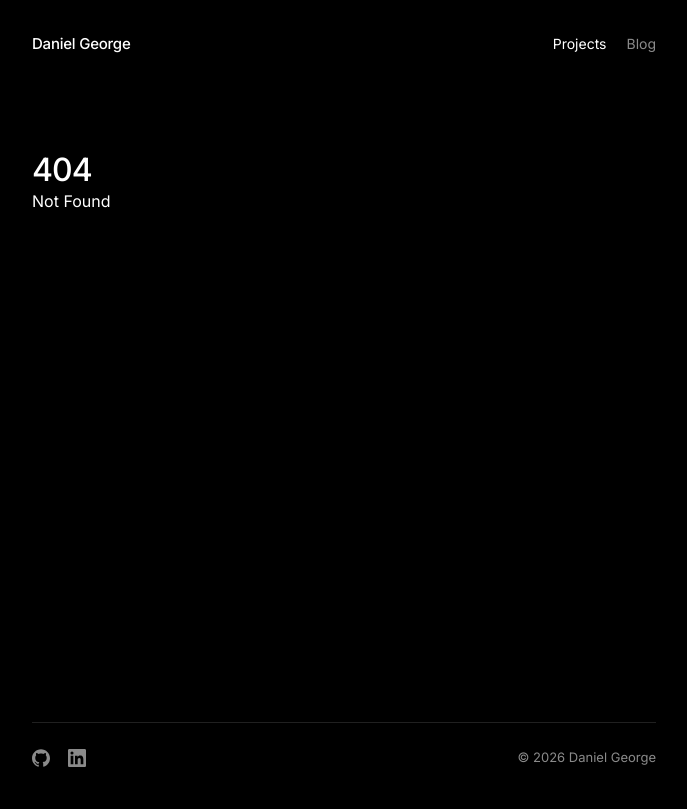
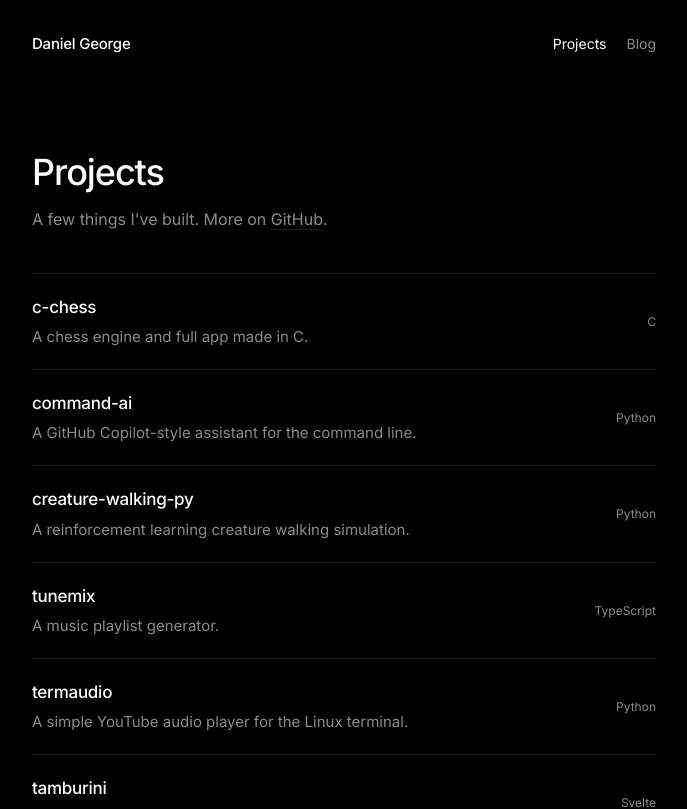
Before and after one commit to othema/othema.github.io, a SvelteKit app: page /projects in a window 1280 px wide. Before the commit this address had no page. Shown: the top 809 px of the page, without its empty margins (296-983 px from the left). Built offline with nearby package versions, Linux system fonts and the light colour scheme.

Commit message:
feat: add projects page
List selected GitHub projects with descriptions, languages and external links.

```diff
--- /dev/null
+++ b/src/lib/data/projects.ts
@@ -0,0 +1,49 @@
+export interface Project {
+	name: string;
+	description: string;
+	language: string;
+	href: string;
+}
+
+/**
+ * Curated list shown on /projects.
+ * Edit or reorder these entries to change the page.
+ */
+export const projects: Project[] = [
+	{
+		name: 'c-chess',
+		description: 'A chess engine and full app made in C.',
+		language: 'C',
+		href: 'https://github.com/othema/c-chess'
+	},
+	{
+		name: 'command-ai',
+		description: 'A GitHub Copilot-style assistant for the command line.',
+		language: 'Python',
+		href: 'https://github.com/othema/command-ai'
+	},
+	{
+		name: 'creature-walking-py',
+		description: 'A reinforcement learning creature walking simulation.',
+		language: 'Python',
+		href: 'https://github.com/othema/creature-walking-py'
+	},
+	{
+		name: 'tunemix',
+		description: 'A music playlist generator.',
+		language: 'TypeScript',
+		href: 'https://github.com/othema/tunemix'
+	},
+	{
+		name: 'termaudio',
+		description: 'A simple YouTube audio player for the Linux terminal.',
+		language: 'Python',
+		href: 'https://github.com/othema/termaudio'
+	},
+	{
+		name: 'tamburini',
+		description: 'A website for Alex Tamburini.',
+		language: 'Svelte',
+		href: 'https://github.com/othema/tamburini'
+	}
+];
--- /dev/null
+++ b/src/routes/projects/+page.svelte
@@ -0,0 +1,141 @@
+<script lang="ts">
+	import Meta from '../../lib/components/Meta.svelte';
+	import { projects } from '../../lib/data/projects';
+	import { site } from '../../lib/config';
+</script>
+
+<Meta
+	title="Projects"
+	description="Selected projects by Daniel George, a second-year undergraduate at Cardiff University."
+/>
+
+<div class="page">
+	<header class="page-header">
+		<h1>Projects</h1>
+		<p>
+			A few things I've built. More on <a
+				class="text-link"
+				href={site.github}
+				target="_blank"
+				rel="external noreferrer">GitHub</a
+			>.
+		</p>
+	</header>
+
+	<ul class="projects">
+		{#each projects as project (project.name)}
+			<li>
+				<a href={project.href} target="_blank" rel="external noreferrer">
+					<span class="project-heading">
+						<span class="project-name">{project.name}</span>
+						<span class="project-arrow" aria-hidden="true">↗</span>
+					</span>
+					<span class="project-description">{project.description}</span>
+					<span class="project-language">{project.language}</span>
+				</a>
+			</li>
+		{/each}
+	</ul>
+</div>
+
+<style>
+	.page-header {
+		padding-bottom: 2.5rem;
+	}
+
+	h1 {
+		margin-bottom: 0.875rem;
+		font-size: clamp(1.75rem, 1.5rem + 1vw, 2.25rem);
+	}
+
+	.page-header p {
+		max-width: 36ch;
+		color: var(--muted);
+	}
+
+	.projects {
+		margin: 0;
+		padding: 0;
+		list-style: none;
+	}
+
+	.projects li {
+		border-top: 1px solid var(--border);
+	}
+
+	.projects li:last-child {
+		border-bottom: 1px solid var(--border);
+	}
+
+	.projects a {
+		display: grid;
+		grid-template-columns: 1fr auto;
+		grid-template-areas:
+			'heading language'
+			'description language';
+		column-gap: 1.5rem;
+		row-gap: 0.25rem;
+		padding-block: 1.25rem;
+	}
+
+	.project-heading {
+		grid-area: heading;
+		display: flex;
+		align-items: center;
+		gap: 0.375rem;
+	}
+
+	.project-name {
+		font-size: 1.0625rem;
+		font-weight: 450;
+		letter-spacing: -0.015em;
+	}
+
+	.project-arrow {
+		color: var(--muted);
+		opacity: 0;
+		transform: translate(-0.25rem, 0.25rem);
+		transition:
+			opacity 150ms ease,
+			transform 150ms ease;
+	}
+
+	.project-description {
+		grid-area: description;
+		font-size: 0.9375rem;
+		color: var(--muted);
+	}
+
+	.project-language {
+		grid-area: language;
+		align-self: center;
+		font-size: 0.75rem;
+		color: var(--muted);
+	}
+
+	.projects a:hover .project-name {
+		text-decoration: underline;
+		text-decoration-thickness: 1px;
+		text-underline-offset: 4px;
+	}
+
+	.projects a:hover .project-arrow {
+		opacity: 1;
+		transform: translate(0, 0);
+	}
+
+	@media (max-width: 30rem) {
+		.projects a {
+			grid-template-columns: 1fr;
+			grid-template-areas:
+				'heading'
+				'description'
+				'language';
+			row-gap: 0.375rem;
+		}
+
+		.project-language {
+			justify-self: start;
+		}
+	}
+</style>
```
